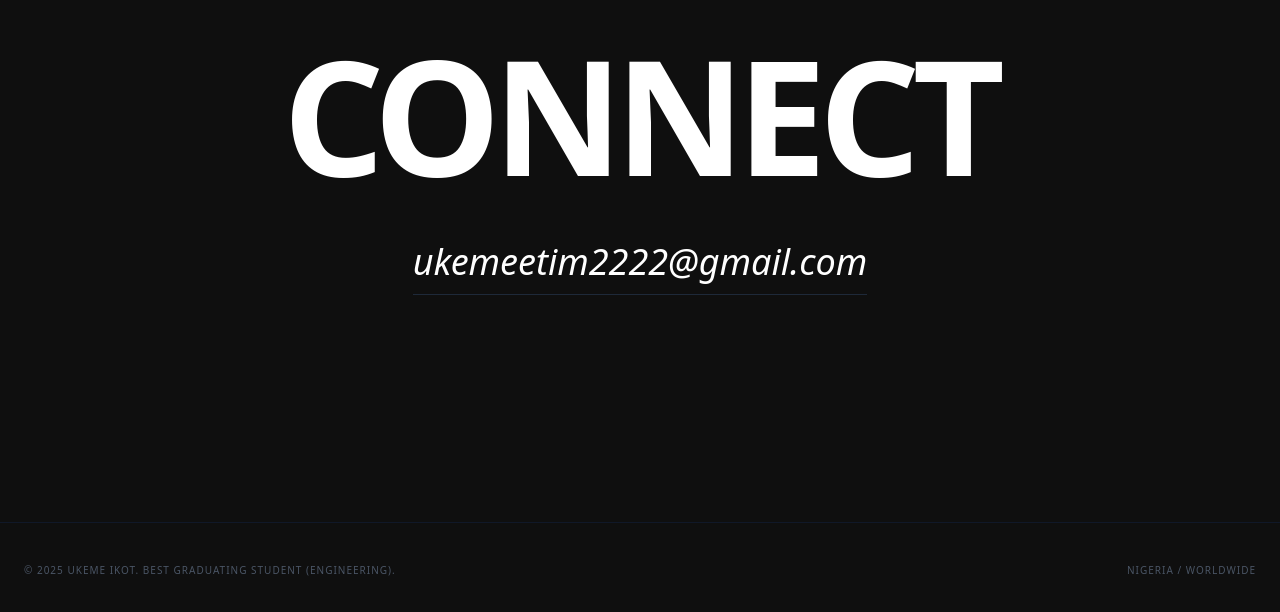
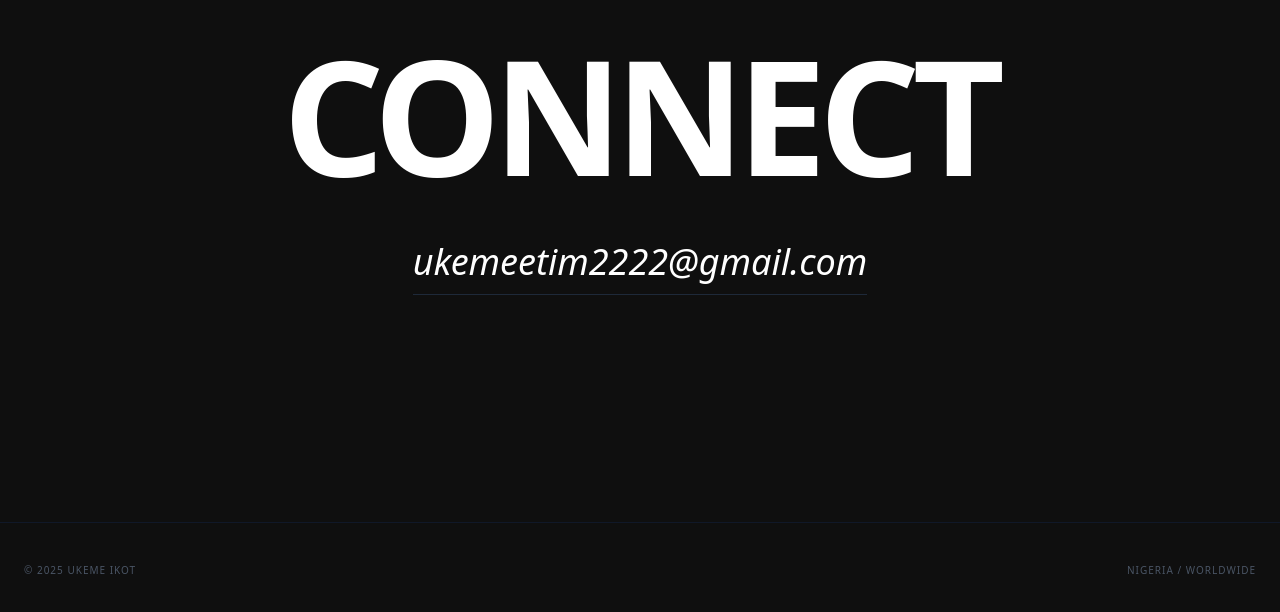
Before and after one commit to ukemeikot/ukemeikotportfolio, a React (Vite) app: page / in a window 1280 px wide. Shown: the part 2831-3443 px from the top of the page. Built offline with nearby package versions, Linux system fonts and the light colour scheme.

Commit message:
Update to portfolio

```diff
--- a/src/App.tsx
+++ b/src/App.tsx
@@ -266,7 +266,7 @@ const Portfolio = () => {
       </main>
 
       <footer className="max-w-7xl mx-auto px-6 py-10 border-t border-gray-900 text-gray-600 text-[8px] md:text-[10px] uppercase tracking-widest flex flex-col md:flex-row justify-between gap-4 text-center md:text-left">
-         <p>© 2025 UKEME IKOT. BEST GRADUATING STUDENT (ENGINEERING).</p>
+         <p>© 2025 UKEME IKOT</p>
          <p>NIGERIA / WORLDWIDE</p>
       </footer>
     </div>
```
